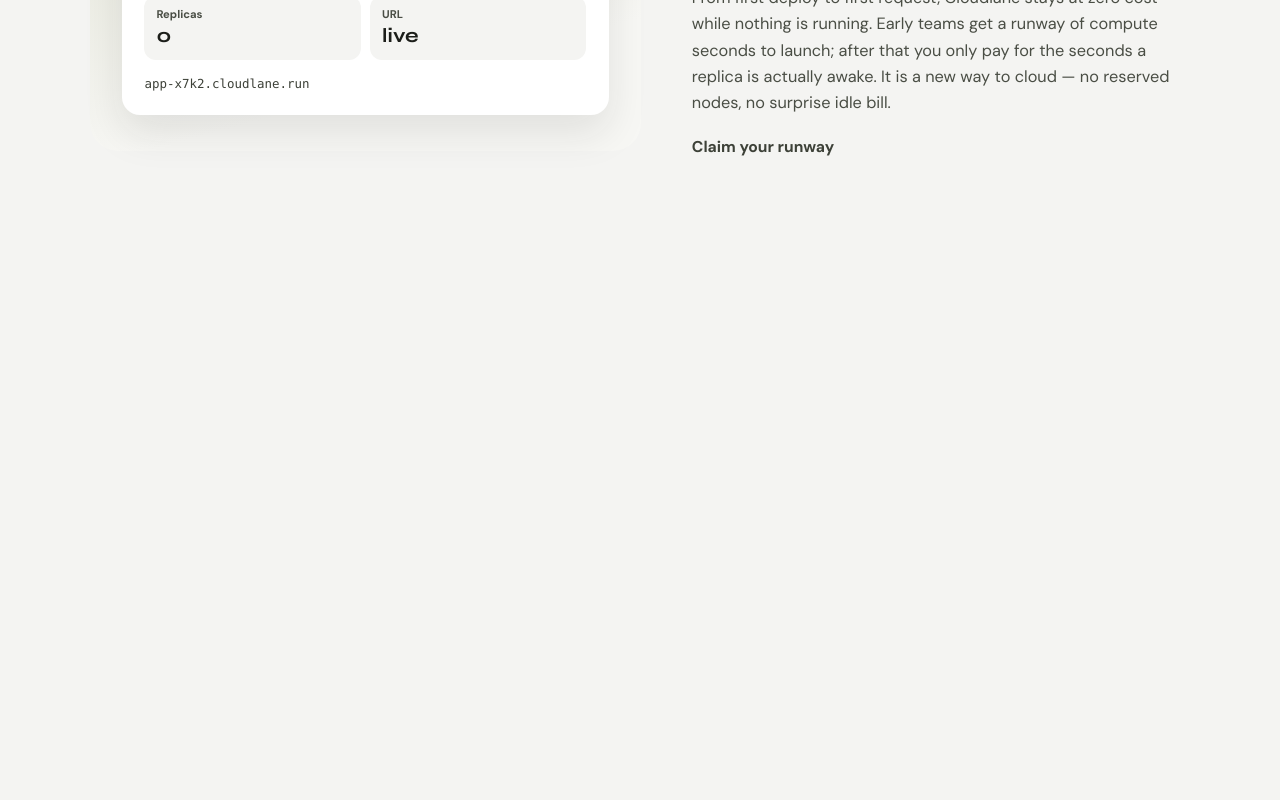
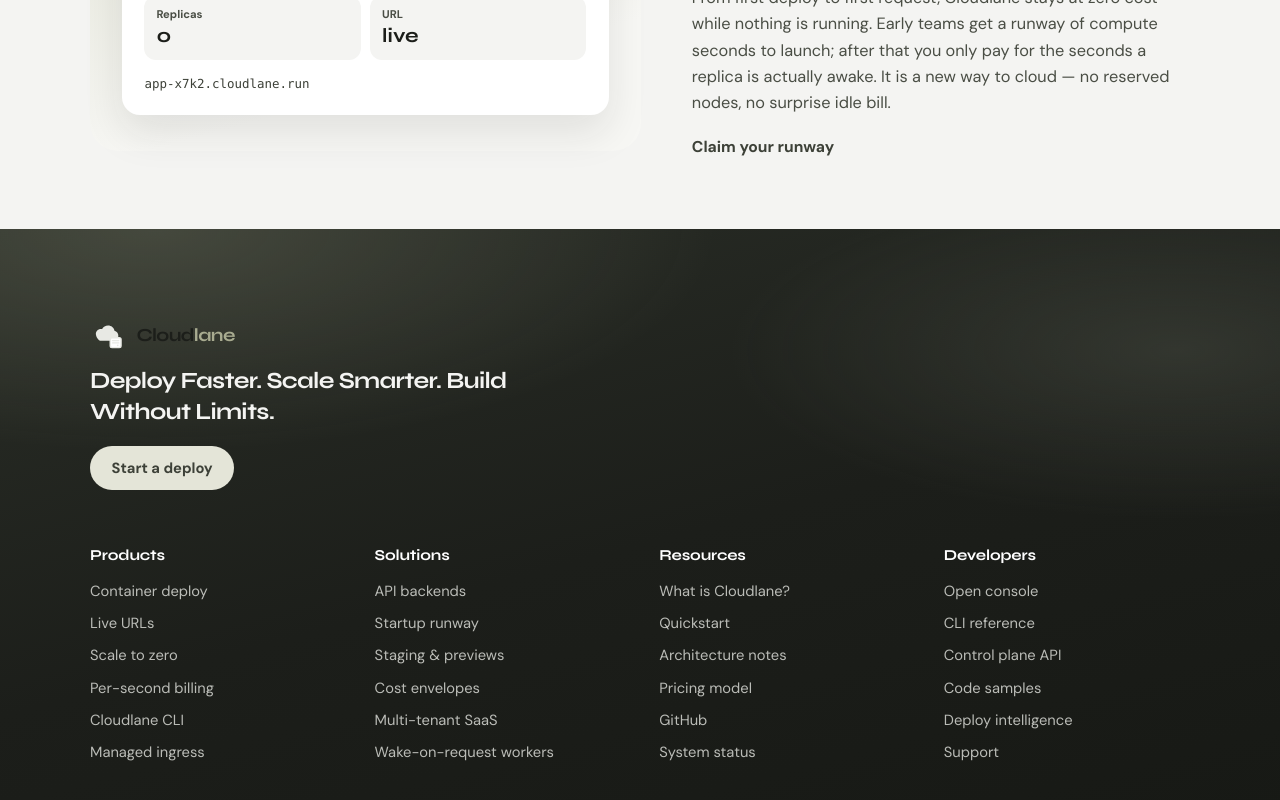
Before and after one commit to KayongoRyan/Cloudlane, a Next.js app in the folder apps/dashboard/: page /dashboard in a window 1280 px wide. Shown: the part 1996-2796 px from the top of the page. Before the commit the page ends 2225 px from the top, so only its background shows below. Built offline with nearby package versions, Linux system fonts and the light colour scheme; no server answers; sample sign-in values are in the browser's storage.

Commit message:
cloudlane-specific (deploy,live,URLs,scale-to-zero,runway,cost envelopes,CLI,API health/status)

```diff
--- a/apps/dashboard/src/app/dashboard/page.tsx
+++ b/apps/dashboard/src/app/dashboard/page.tsx
@@ -302,6 +302,86 @@
         </section>
       </main>
 
+      <footer className="cl-footer">
+        <div className="cl-footer-glow" aria-hidden="true" />
+        <div className="cl-section-inner cl-footer-inner">
+          <div className="cl-footer-brand">
+            <a href="#overview" className="cl-footer-logo" onClick={() => setNavOpen(false)}>
+              <Logo size="md" />
+            </a>
+            <p className="cl-footer-tagline">
+              Deploy Faster. Scale Smarter. Build Without Limits.
+            </p>
+            <button type="button" className="cl-footer-cta" onClick={() => setShowDeployForm(true)}>
+              Start a deploy
+            </button>
+          </div>
+
+          <div className="cl-footer-cols">
+            <div className="cl-footer-col">
+              <h3>Products</h3>
+              <ul>
+                <li><a href="#products">Container deploy</a></li>
+                <li><a href="#products">Live URLs</a></li>
+                <li><a href="#products">Scale to zero</a></li>
+                <li><a href="#credits">Per-second billing</a></li>
+                <li><a href="#products">Cloudlane CLI</a></li>
+                <li><a href="#products">Managed ingress</a></li>
+              </ul>
+            </div>
+
+            <div className="cl-footer-col">
+              <h3>Solutions</h3>
+              <ul>
+                <li><a href="#solutions">API backends</a></li>
+                <li><a href="#solutions">Startup runway</a></li>
+                <li><a href="#solutions">Staging & previews</a></li>
+                <li><a href="#solutions">Cost envelopes</a></li>
+                <li><a href="#solutions">Multi-tenant SaaS</a></li>
+                <li><a href="#solutions">Wake-on-request workers</a></li>
+              </ul>
+            </div>
+
+            <div className="cl-footer-col">
+              <h3>Resources</h3>
+              <ul>
+                <li><a href="#overview">What is Cloudlane?</a></li>
+                <li><a href="#products">Quickstart</a></li>
+                <li><a href="#solutions">Architecture notes</a></li>
+                <li><a href="#credits">Pricing model</a></li>
+                <li><a href="https://github.com/KayongoRyan/Cloudlane" target="_blank" rel="noreferrer">GitHub</a></li>
+                <li><a href="https://comfy-starlight-51c0e7.netlify.app/health" target="_blank" rel="noreferrer">System status</a></li>
+              </ul>
+            </div>
+
+            <div className="cl-footer-col">
+              <h3>Developers</h3>
+              <ul>
+                <li><button type="button" onClick={() => setShowDeployForm(true)}>Open console</button></li>
+                <li><a href="#products">CLI reference</a></li>
+                <li><a href="https://comfy-starlight-51c0e7.netlify.app/" target="_blank" rel="noreferrer">Control plane API</a></li>
+                <li><a href="https://github.com/KayongoRyan/Cloudlane" target="_blank" rel="noreferrer">Code samples</a></li>
+                <li><a href="#solutions">Deploy intelligence</a></li>
+                <li><button type="button" onClick={() => setShowDeployForm(true)}>Support</button></li>
+              </ul>
+            </div>
+          </div>
+
+          <div className="cl-footer-base">
+            <p className="cl-footer-copy">© {new Date().getFullYear()} Cloudlane. Built for deploy → URL → scale-to-zero.</p>
+            <div className="cl-footer-legal">
+              <a href="#overview">Privacy</a>
+              <a href="#overview">Terms</a>
+              <a href="#credits">Pricing</a>
+              <span className="cl-footer-status">
+                <span className="cl-footer-status-dot" aria-hidden="true" />
+                All systems nominal
+              </span>
+            </div>
+          </div>
+        </div>
+      </footer>
+
       <button type="button" className="gcp-chat" aria-label="Support chat" onClick={() => setShowDeployForm(true)}>
         <svg width="22" height="22" viewBox="0 0 24 24" fill="none" aria-hidden="true">
           <path
--- a/apps/dashboard/src/app/globals.css
+++ b/apps/dashboard/src/app/globals.css
@@ -785,6 +785,10 @@
   .cl-boost-layout {
     grid-template-columns: 1fr;
   }
+
+  .cl-footer-cols {
+    grid-template-columns: repeat(2, minmax(0, 1fr));
+  }
 }
 
 @media (max-width: 900px) {
@@ -954,6 +958,20 @@
     word-break: break-all;
   }
 
+  .cl-footer {
+    padding-top: 3rem;
+  }
+
+  .cl-footer-cols {
+    grid-template-columns: 1fr 1fr;
+    gap: 1.75rem 1.25rem;
+  }
+
+  .cl-footer-base {
+    flex-direction: column;
+    align-items: flex-start;
+  }
+
   .cl-product-card,
   .cl-innovate-card {
     min-height: 0;
@@ -1226,6 +1244,193 @@
   margin: 1.25rem 0 0;
 }
 
+/* ——— Site footer ——— */
+.cl-footer {
+  position: relative;
+  isolation: isolate;
+  margin-top: 0;
+  padding: clamp(3.5rem, 7vw, 5.5rem) 0 clamp(1.75rem, 3vw, 2.5rem);
+  background:
+    radial-gradient(ellipse 80% 60% at 12% 0%, rgba(168, 171, 144, 0.22), transparent 55%),
+    radial-gradient(ellipse 70% 50% at 92% 18%, rgba(90, 95, 83, 0.35), transparent 50%),
+    linear-gradient(165deg, #2a2e27 0%, #1c1e1a 48%, #161814 100%);
+  color: #e8e9e4;
+  overflow: hidden;
+}
+
+.cl-footer-glow {
+  position: absolute;
+  inset: auto -10% -40% 40%;
+  height: 55%;
+  background: radial-gradient(closest-side, rgba(168, 171, 144, 0.18), transparent 70%);
+  pointer-events: none;
+  z-index: 0;
+}
+
+.cl-footer-inner {
+  position: relative;
+  z-index: 1;
+  display: grid;
+  gap: clamp(2.25rem, 5vw, 3.5rem);
+}
+
+.cl-footer-brand {
+  display: grid;
+  gap: 0.85rem;
+  max-width: 28rem;
+}
+
+.cl-footer-logo {
+  display: inline-flex;
+  width: fit-content;
+  color: #e8e9e4;
+}
+
+.cl-footer-logo .cl-logo {
+  color: #e8e9e4;
+}
+
+.cl-footer-logo .cl-logo-accent {
+  color: var(--cl-sage);
+}
+
+.cl-footer-tagline {
+  margin: 0;
+  font-family: var(--font-display), "Syne", sans-serif;
+  font-size: clamp(1.15rem, 2.2vw, 1.45rem);
+  font-weight: 650;
+  letter-spacing: -0.03em;
+  line-height: 1.3;
+  color: #f4f4f2;
+}
+
+.cl-footer-cta {
+  justify-self: start;
+  margin-top: 0.35rem;
+  border: none;
+  border-radius: 999px;
+  padding: 0.75rem 1.35rem;
+  background: var(--cl-sage-soft);
+  color: var(--cl-forest-deep);
+  font-weight: 650;
+  font-size: 0.92rem;
+  transition: transform 0.2s ease, background 0.2s ease;
+}
+
+.cl-footer-cta:hover {
+  background: #fff;
+  transform: translateY(-1px);
+}
+
+.cl-footer-cols {
+  display: grid;
+  grid-template-columns: repeat(4, minmax(0, 1fr));
+  gap: clamp(1.5rem, 3vw, 2.5rem);
+}
+
+.cl-footer-col h3 {
+  margin: 0 0 1rem;
+  font-family: var(--font-display), "Syne", sans-serif;
+  font-size: 0.95rem;
+  font-weight: 700;
+  letter-spacing: -0.01em;
+  color: #fff;
+}
+
+.cl-footer-col ul {
+  list-style: none;
+  margin: 0;
+  padding: 0;
+  display: grid;
+  gap: 0.65rem;
+}
+
+.cl-footer-col a,
+.cl-footer-col button {
+  display: inline;
+  padding: 0;
+  border: none;
+  background: none;
+  color: rgba(232, 233, 228, 0.78);
+  font: inherit;
+  font-size: 0.92rem;
+  line-height: 1.35;
+  text-align: left;
+  cursor: pointer;
+  transition: color 0.15s ease;
+}
+
+.cl-footer-col a:hover,
+.cl-footer-col button:hover {
+  color: #fff;
+}
+
+.cl-footer-base {
+  display: flex;
+  flex-wrap: wrap;
+  align-items: center;
+  justify-content: space-between;
+  gap: 1rem 1.5rem;
+  padding-top: 1.75rem;
+  border-top: 1px solid rgba(197, 199, 192, 0.22);
+}
+
+.cl-footer-copy {
+  margin: 0;
+  font-size: 0.82rem;
+  color: rgba(232, 233, 228, 0.62);
+}
+
+.cl-footer-legal {
+  display: flex;
+  flex-wrap: wrap;
+  align-items: center;
+  gap: 0.85rem 1.25rem;
+}
+
+.cl-footer-legal a {
+  font-size: 0.82rem;
+  color: rgba(232, 233, 228, 0.72);
+}
+
+.cl-footer-legal a:hover {
+  color: #fff;
+}
+
+.cl-footer-status {
+  display: inline-flex;
+  align-items: center;
+  gap: 0.45rem;
+  font-size: 0.82rem;
+  font-weight: 600;
+  color: var(--cl-sage-soft);
+}
+
+.cl-footer-status-dot {
+  width: 7px;
+  height: 7px;
+  border-radius: 50%;
+  background: #8fbf7a;
+  box-shadow: 0 0 0 3px rgba(143, 191, 122, 0.25);
+  animation: cl-status-pulse 2.4s ease-in-out infinite;
+}
+
+@keyframes cl-status-pulse {
+  0%,
+  100% {
+    box-shadow: 0 0 0 3px rgba(143, 191, 122, 0.2);
+  }
+  50% {
+    box-shadow: 0 0 0 5px rgba(143, 191, 122, 0.08);
+  }
+}
+
+@media (prefers-reduced-motion: reduce) {
+  .cl-footer-status-dot {
+    animation: none;
+  }
+}
+
 /* ——— Dashboard / console ——— */
 .gcp-shell {
   min-height: 100vh;
```
